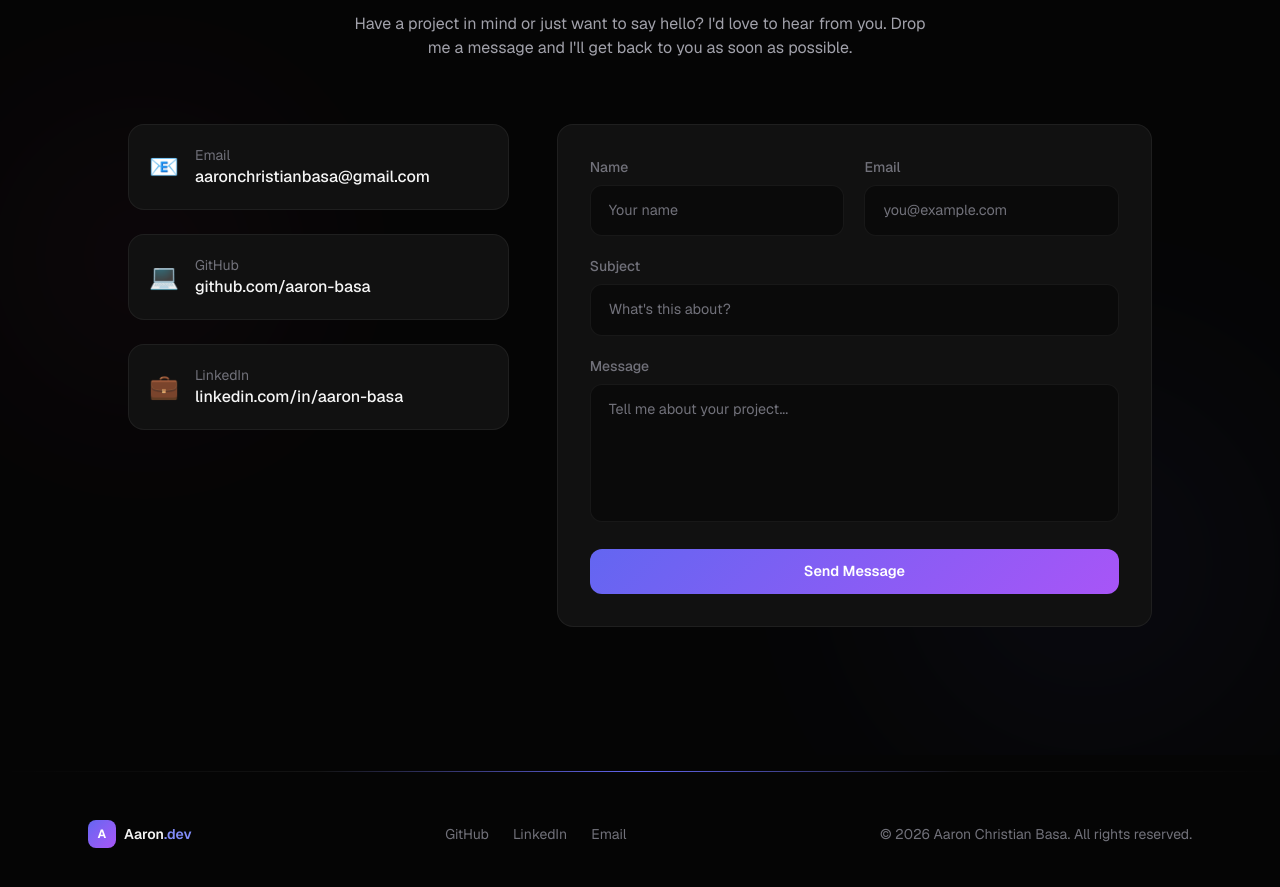
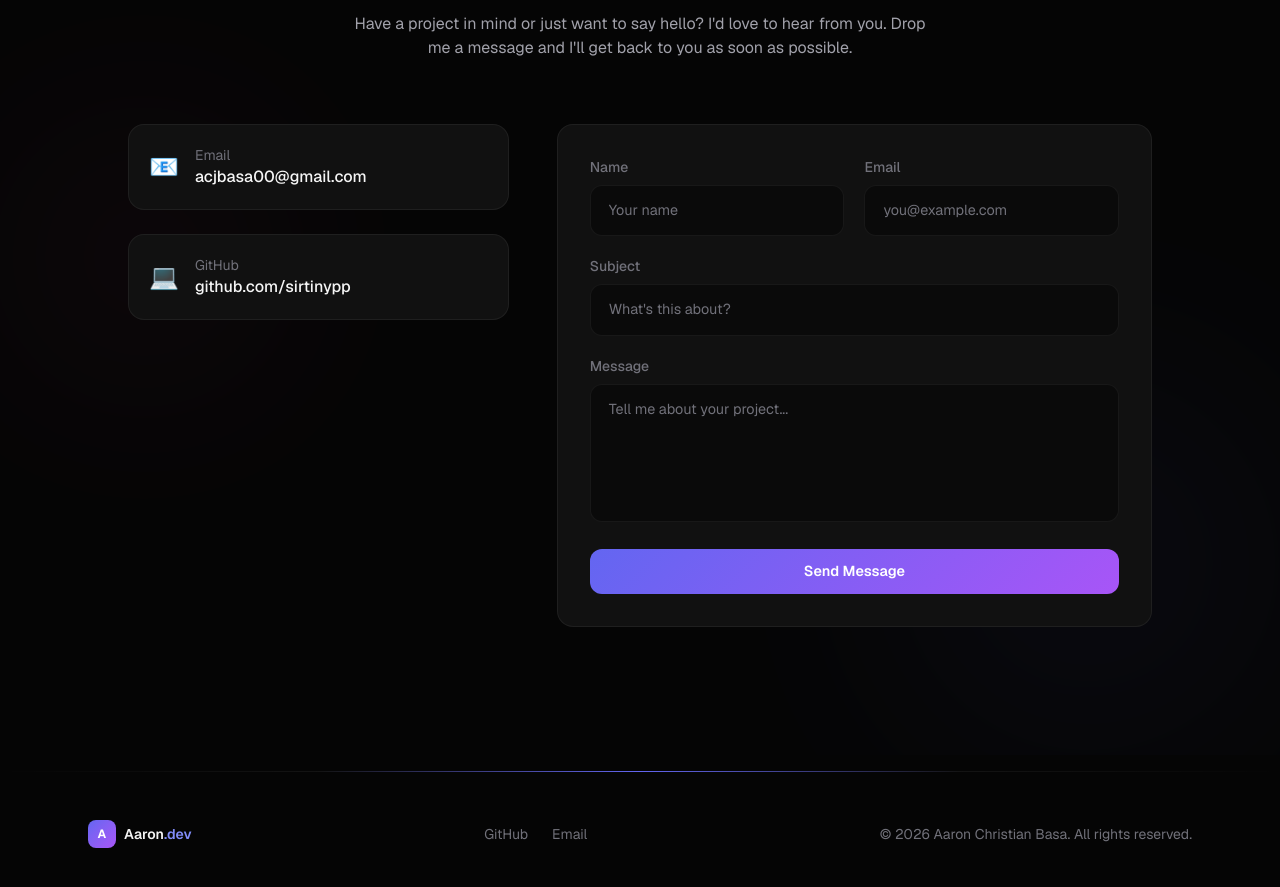
Before and after one commit to sirtinypp/ajbasa, a Next.js app: page / in a window 1280 px wide. Shown: the part 5920-6807 px from the top of the page. Built offline with nearby package versions, Linux system fonts and the light colour scheme.

Commit message:
fix: update contact information and remove linkedin

```diff
--- a/src/app/components/Contact.tsx
+++ b/src/app/components/Contact.tsx
@@ -46,12 +46,6 @@ export default function Contact() {
                 label: 'GitHub',
                 value: identity.github.replace('https://', ''),
                 href: identity.github,
-              },
-              {
-                icon: '💼',
-                label: 'LinkedIn',
-                value: identity.linkedin.replace('https://', ''),
-                href: identity.linkedin,
               },
             ].map((item) => (
               <a
--- a/src/app/components/Footer.tsx
+++ b/src/app/components/Footer.tsx
@@ -31,14 +31,7 @@ export default function Footer() {
             >
               GitHub
             </a>
-            <a
-              href={identity.linkedin}
-              target="_blank"
-              rel="noopener noreferrer"
-              className="text-sm text-text-muted hover:text-accent-light transition-colors"
-            >
-              LinkedIn
-            </a>
+
             <a
               href={`mailto:${identity.email}`}
               className="text-sm text-text-muted hover:text-accent-light transition-colors"
--- a/src/app/lib/portfolio-data.ts
+++ b/src/app/lib/portfolio-data.ts
@@ -37,7 +37,6 @@ export interface PortfolioData {
     title: string;
     email: string;
     github: string;
-    linkedin: string;
   };
   hero: {
     shortBio: string;
@@ -66,9 +65,8 @@ export const portfolioData: PortfolioData = {
     firstName: 'Aaron',
     lastName: 'Basa',
     title: 'Full-Stack Developer + AI Specialist',
-    email: 'aaronchristianbasa@gmail.com',
-    github: 'https://github.com/aaron-basa',
-    linkedin: 'https://linkedin.com/in/aaron-basa',
+    email: 'acjbasa00@gmail.com',
+    github: 'https://github.com/sirtinypp',
   },
   hero: {
     shortBio: 'I craft robust, AI-powered web applications and scalable enterprise systems that bridge the gap between traditional governance and modern efficiency.',
```
